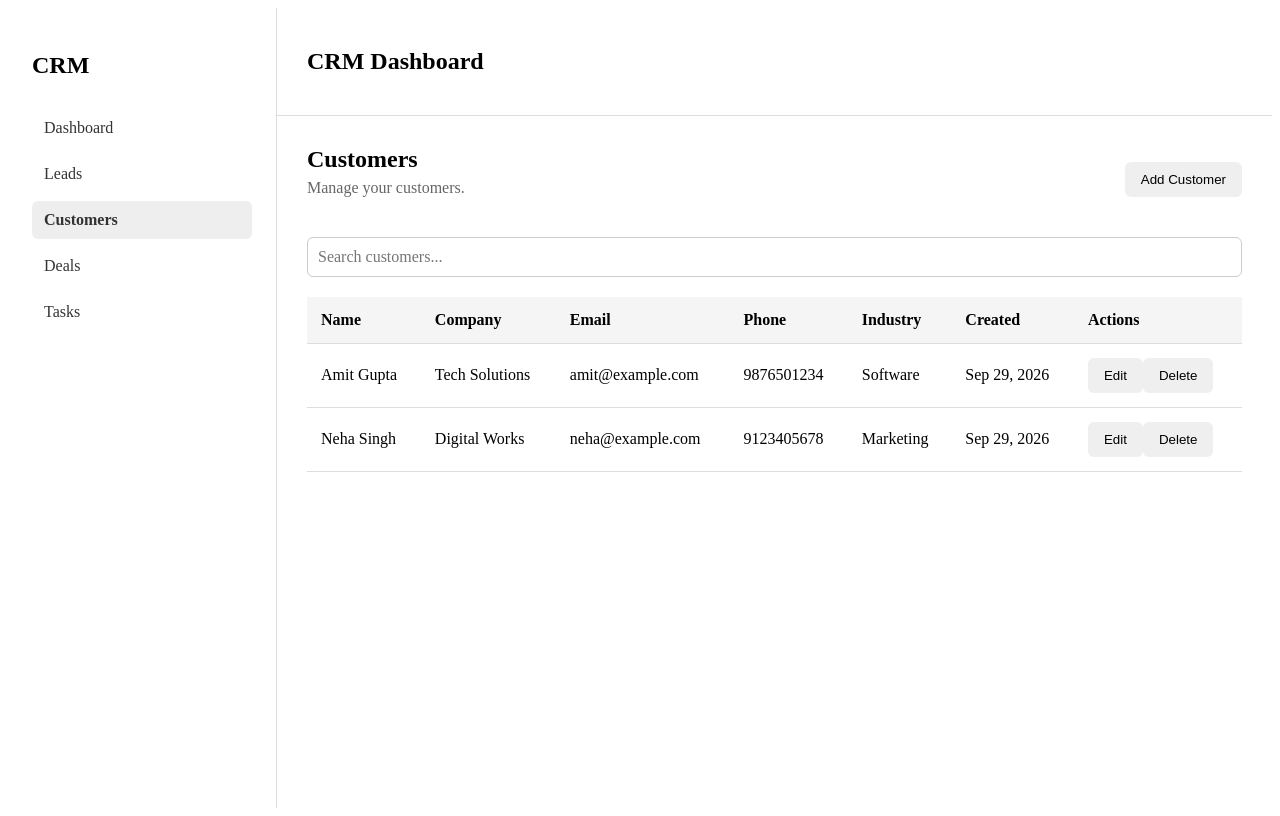
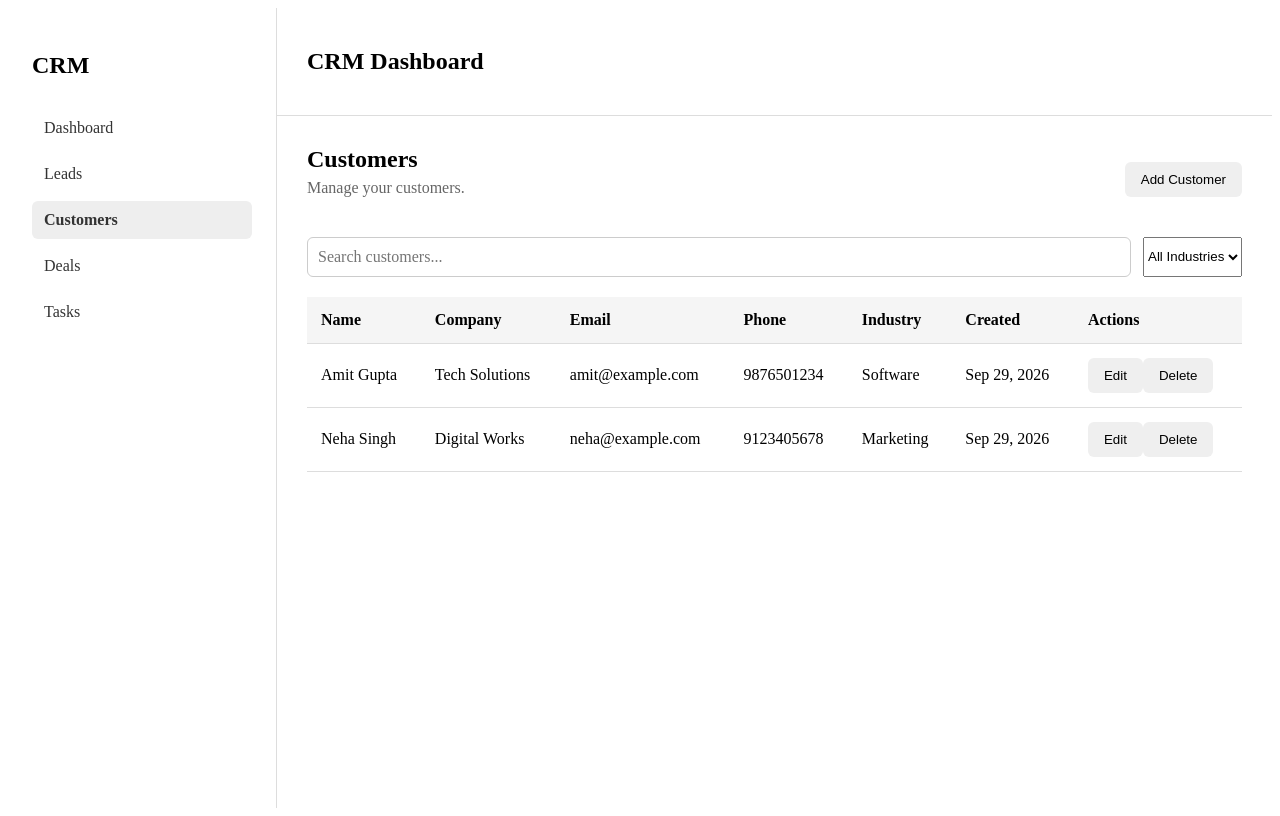
Before and after one commit to ajay020/ng-CRM, an Angular app: page /customers in a window 1280 px wide. Built offline with nearby package versions, Linux system fonts and the light colour scheme.

Commit message:
feat: add filtering and search functionality to customers page

```diff
--- a/src/app/pages/customers/customers.html
+++ b/src/app/pages/customers/customers.html
@@ -65,6 +65,13 @@
     [value]="searchTerm()"
     (input)="searchTerm.set($any($event.target).value)"
   />
+  <select [value]="selectedIndustry()" (change)="selectedIndustry.set($any($event.target).value)">
+    <option value="All">All Industries</option>
+
+    @for (industry of industries; track industry) {
+      <option [value]="industry">{{ industry }}</option>
+    }
+  </select>
 </div>
 
 <div class="table-container">
--- a/src/app/pages/customers/customers.ts
+++ b/src/app/pages/customers/customers.ts
@@ -20,20 +20,24 @@ export class Customers {
 
   editingCustomerId: number | null = null;
 
+  industries = ['Software', 'Marketing', 'Finance', 'Healthcare', 'Education', 'Retail', 'Other'];
+
+  selectedIndustry = signal('All');
+
   filteredCustomers = computed(() => {
-    let search = this.searchTerm().toLocaleLowerCase().trim();
-
-    if (!search) {
-      return this.customers();
-    }
+    const search = this.searchTerm().toLowerCase().trim();
+    const industry = this.selectedIndustry();
 
     return this.customers().filter((customer) => {
-      return (
-        customer.name.includes(search) ||
-        customer.company.includes(search) ||
-        customer.email.includes(search) ||
-        customer.phone.includes(search)
-      );
+      const matchesSearch =
+        customer.name.toLowerCase().includes(search) ||
+        customer.email.toLowerCase().includes(search) ||
+        customer.company.toLowerCase().includes(search) ||
+        customer.phone.includes(search);
+
+      const matchesIndustry = industry === 'All' || customer.industry === industry;
+
+      return matchesSearch && matchesIndustry;
     });
   });
 
```
